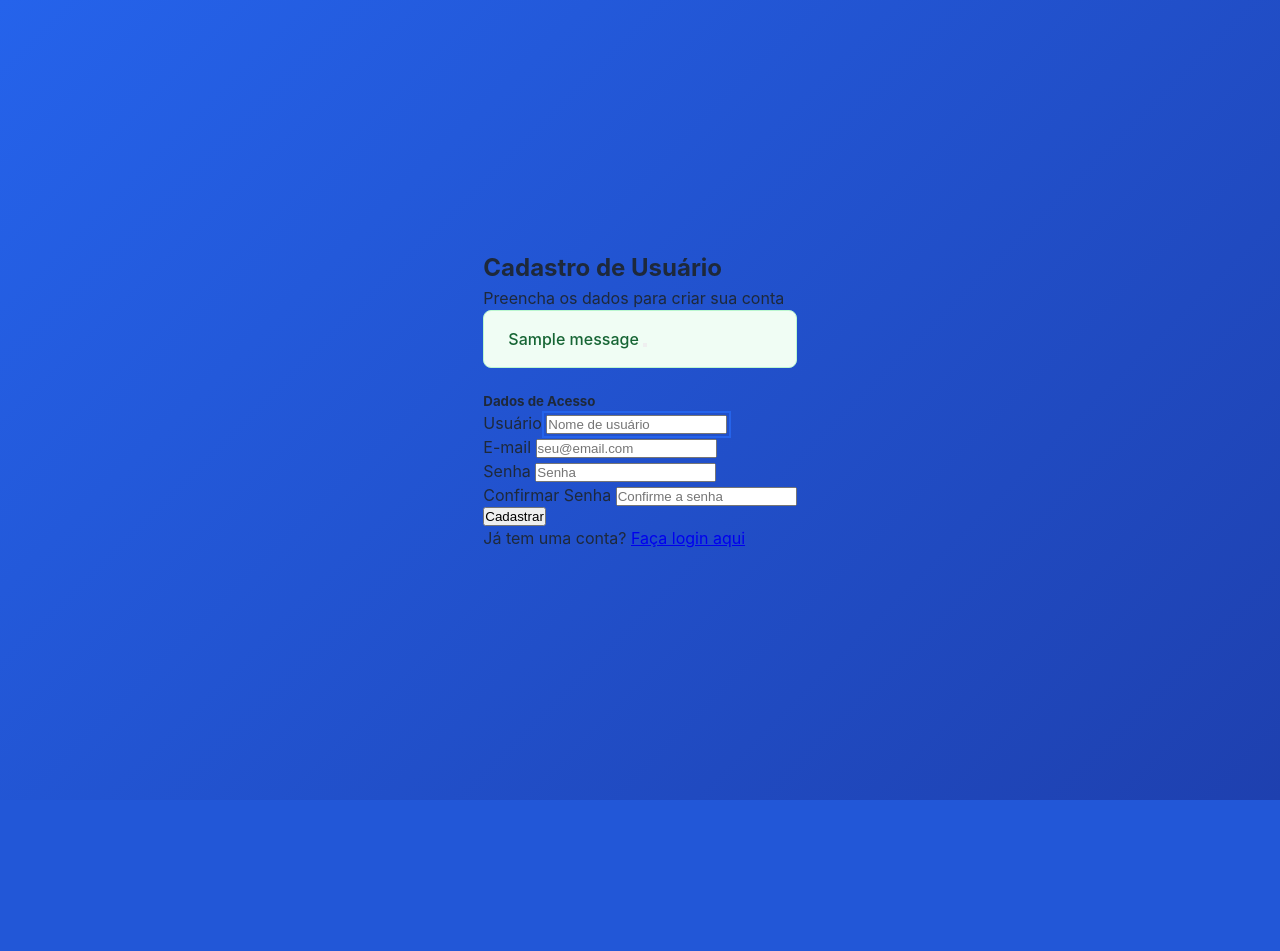
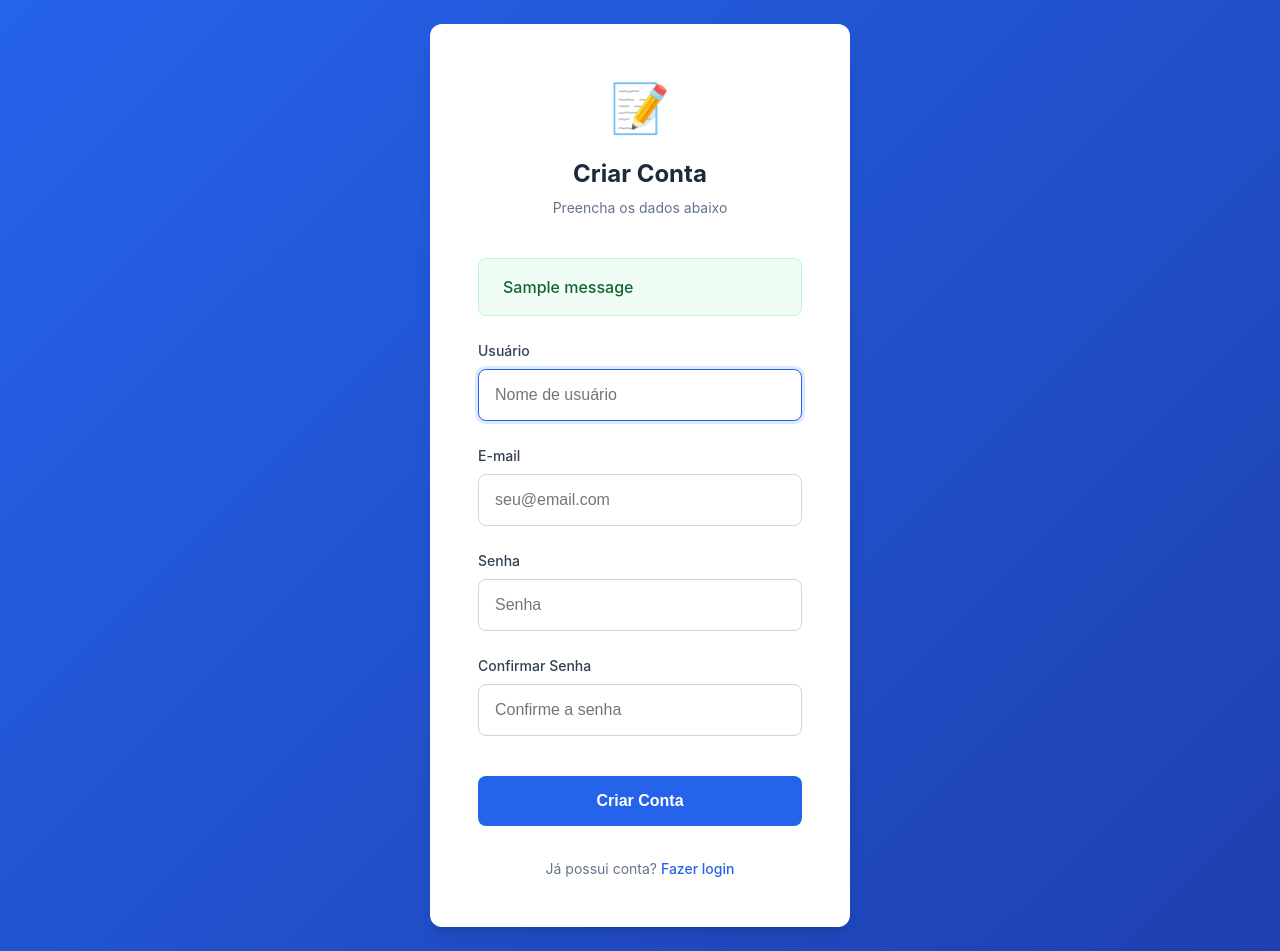
Before and after one commit to amandam4ia/SistemaEleitoral, a Django app: page /usuarios/cadastrar-user/ in a window 1280 px wide. Before the commit the page ends 800 px from the top, so only its background shows below. Run offline with Django 4.2, Linux system fonts and the light colour scheme; tables that the repository leaves empty hold one stand-in row (values such as "Sample post"); one stand-in notice (Sample message) is shown.

Commit message:
edição no design

```diff
--- a/usuarios/templates/login/cadastrar.html
+++ b/usuarios/templates/login/cadastrar.html
@@ -1,136 +1,87 @@
 {% load static %}
+<!DOCTYPE html>
+<html lang="pt-br">
+<head>
+    <meta charset="UTF-8">
+    <title>Cadastro | Sistema de Eleição</title>
     <link rel="stylesheet" href="{% static 'css/style.css' %}">
+</head>
+<body>
+
 <div class="login-container">
+    <div class="login-card">
 
-        <div class="cadastro-container">
-
-            <div class="cadastro-header">
-
-                <i class="bi bi-person-plus-fill"></i>
-                <h2>Cadastro de Usuário</h2>
-                <p class="mb-0">Preencha os dados para criar sua conta</p>
-
+        <div class="logo-section">
+            <span class="logo">📝</span>
+            <h1>Criar Conta</h1>
+            <p>Preencha os dados abaixo</p>
         </div>
-
-            <div class="cadastro-body">
 
         {% if messages %}
             {% for message in messages %}
-
-                        <div class="alert alert-{{ message.tags }} alert-dismissible fade show" role="alert">
+                <div class="alert alert-{{ message.tags }}">
                     {{ message }}
-                            <button type="button" class="btn-close" data-bs-dismiss="alert"></button>
                 </div>
-
             {% endfor %}
         {% endif %}
 
-                <form method="post">
+        <form method="post" class="login-form">
             {% csrf_token %}
 
-                    <!-- Cadastro efetivo de novos usuários -->
-                    <div class="form-section">
-
-                        <h5><i class="bi bi-key"></i> Dados de Acesso</h5>
-
-                        <div class="row">
-
-                            <div class="col-md-6 mb-3">
-
-                                <label for="{{ form.username.id_for_label }}" class="form-label required-field">
-                                    Usuário
-                                </label>
-
+            <div class="form-group">
+                <label for="{{ form.username.id_for_label }}">Usuário</label>
                 {{ form.username }}
                 {% if form.username.errors %}
-
-                                    <div class="text-danger small mt-1">{{ form.username.errors }}</div>
-
-                                {% endif %}
-
-                            </div>
-
-                            <div class="col-md-6 mb-3">
-
-                                <label for="{{ form.email.id_for_label }}" class="form-label required-field">
-                                    E-mail
-                                </label>
-
-                                {{ form.email }}
-                                {% if form.email.errors %}
-
-                                    <div class="text-danger small mt-1">{{ form.email.errors }}</div>
-
+                    <div class="text-danger small">{{ form.username.errors }}</div>
                 {% endif %}
             </div>
 
-                        </div>
-
-                        <div class="row">
-
-                            <div class="col-md-6 mb-3">
-
-                                <label for="{{ form.password1.id_for_label }}" class="form-label required-field">
-                                    Senha
-                                </label>
-
-                                {{ form.password1 }}
-                                {% if form.password1.errors %}
-
-                                    <div class="text-danger small mt-1">{{ form.password1.errors }}</div>
-
+            <div class="form-group">
+                <label for="{{ form.email.id_for_label }}">E-mail</label>
+                {{ form.email }}
+                {% if form.email.errors %}
+                    <div class="text-danger small">{{ form.email.errors }}</div>
                 {% endif %}
             </div>
 
-                            <div class="col-md-6 mb-3">
-
-                                <label for="{{ form.password2.id_for_label }}" class="form-label required-field">
-                                    Confirmar Senha
-                                </label>
-
-                                {{ form.password2 }}
-                                {% if form.password2.errors %}
-
-                                    <div class="text-danger small mt-1">{{ form.password2.errors }}</div>
-
+            <div class="form-group">
+                <label for="{{ form.password1.id_for_label }}">Senha</label>
+                {{ form.password1 }}
+                {% if form.password1.errors %}
+                    <div class="text-danger small">{{ form.password1.errors }}</div>
                 {% endif %}
             </div>
 
-                        </div>
-
+            <div class="form-group">
+                <label for="{{ form.password2.id_for_label }}">Confirmar Senha</label>
+                {{ form.password2 }}
+                {% if form.password2.errors %}
+                    <div class="text-danger small">{{ form.password2.errors }}</div>
+                {% endif %}
             </div>
 
             {% if form.non_field_errors %}
-                        <div class="alert alert-danger">
+                <div class="alert alert-warning">
                     {{ form.non_field_errors }}
                 </div>
             {% endif %}
 
-                    <div class="d-grid mb-3">
+            <button type="submit" class="btn-primary">
+                Criar Conta
+            </button>
+        </form>
 
-                        <button type="submit" class="btn btn-success btn-cadastrar">
-                            <i class="bi bi-check-circle"></i> Cadastrar
-                        </button>
-
-                    </div>
-
-                    <div class="text-center">
-
-                        <p class="mb-0">Já tem uma conta?
-                            <a href="{% url 'login' %}" class="link-login">
-                                Faça login aqui
+        <div class="login-footer">
+            <p>
+                Já possui conta?
+                <a href="{% url 'login' %}" class="help-link">
+                    Fazer login
                 </a>
             </p>
-
-                    </div>
-
-                </form>
-
         </div>
 
     </div>
-
 </div>
 
-    <script src="https://cdn.jsdelivr.net/npm/bootstrap@5.3.0/dist/js/bootstrap.bundle.min.js"></script>
 </body>
+</html>
--- a/votacao/models.py
+++ b/votacao/models.py
@@ -7,7 +7,6 @@ class Eleicao(models.Model):
     STATUS_CHOICES = [
         ('aberta', 'Aberta'),
         ('encerrada', 'Encerrada'),
-        ('apurada', 'Apurada'),
     ]
     status = models.CharField(max_length=20, choices=STATUS_CHOICES, default='aberta')
     titulo = models.CharField(max_length=50)
@@ -53,7 +52,7 @@ class Eleicao(models.Model):
             chapa_id = resultado[0]['chapa']
             from .models import Chapa
             self.vencedor = Chapa.objects.get(pk=chapa_id)
-            self.status = 'apurada'
+            self.status = 'encerrada'
             self.save()
             return self.vencedor
         return None
--- a/votacao/templates/eleicao/criar_eleicao.html
+++ b/votacao/templates/eleicao/criar_eleicao.html
@@ -27,8 +27,8 @@
             {{ form.data_termino }}
         </div>
         <div class="btn-group">
-            <button type="submit" class="btn-primary">Salvar</button>
-            <a href="{% url 'dashboard' %}" class="btn-secondary">Cancelar</a>
+            <button type="submit" class="btn btn-success" style="margin-right: 5px">Salvar</button>
+            <a href="{% url 'dashboard' %}" class="btn btn-secondary">Cancelar</a>
         </div>
     </form>
 </div>
--- a/votacao/templates/eleicao/ver_chapa.html
+++ b/votacao/templates/eleicao/ver_chapa.html
@@ -7,8 +7,8 @@
     <p><strong>Eleição:</strong> {{ chapa.eleicao.titulo }}</p>
 
     <div class="mt-4">
-        <a href="{% url 'editar_chapa' chapa.id %}" class="btn-secondary">Editar</a>
-        <a href="{% url 'deletar_chapa' chapa.id %}" class="btn-secondary">Excluir</a>
+        <a href="{% url 'editar_chapa' chapa.id %}" class="btn btn-primary">Editar</a>
+        <a href="{% url 'deletar_chapa' chapa.id %}" class="btn btn-danger">Excluir</a>
         <a href="{% url 'dashboard' %}" class="btn btn-secondary">Voltar</a>
     </div>
 </div>
--- a/votacao/templates/eleicao/votar.html
+++ b/votacao/templates/eleicao/votar.html
@@ -19,7 +19,6 @@
                 {% endif %}
                 <div class="card-body">
                     <h5 class="card-title">{{ chapa.nome }}</h5>
-                    <p class="card-text">Número: {{ chapa.numero }}</p>
                     <p>{{ chapa.descricao }}</p>
                     <form method="POST">
                         {% csrf_token %}
```
Also changed, not shown: usuarios/templates/login/login.html (+33 -48 lines), votacao/templates/eleicao/dashboard.html (+3 -6 lines), votacao/templates/eleicao/ver_eleicao.html (+11 -13 lines). Lines whose indentation alone changed are shown as unchanged.
